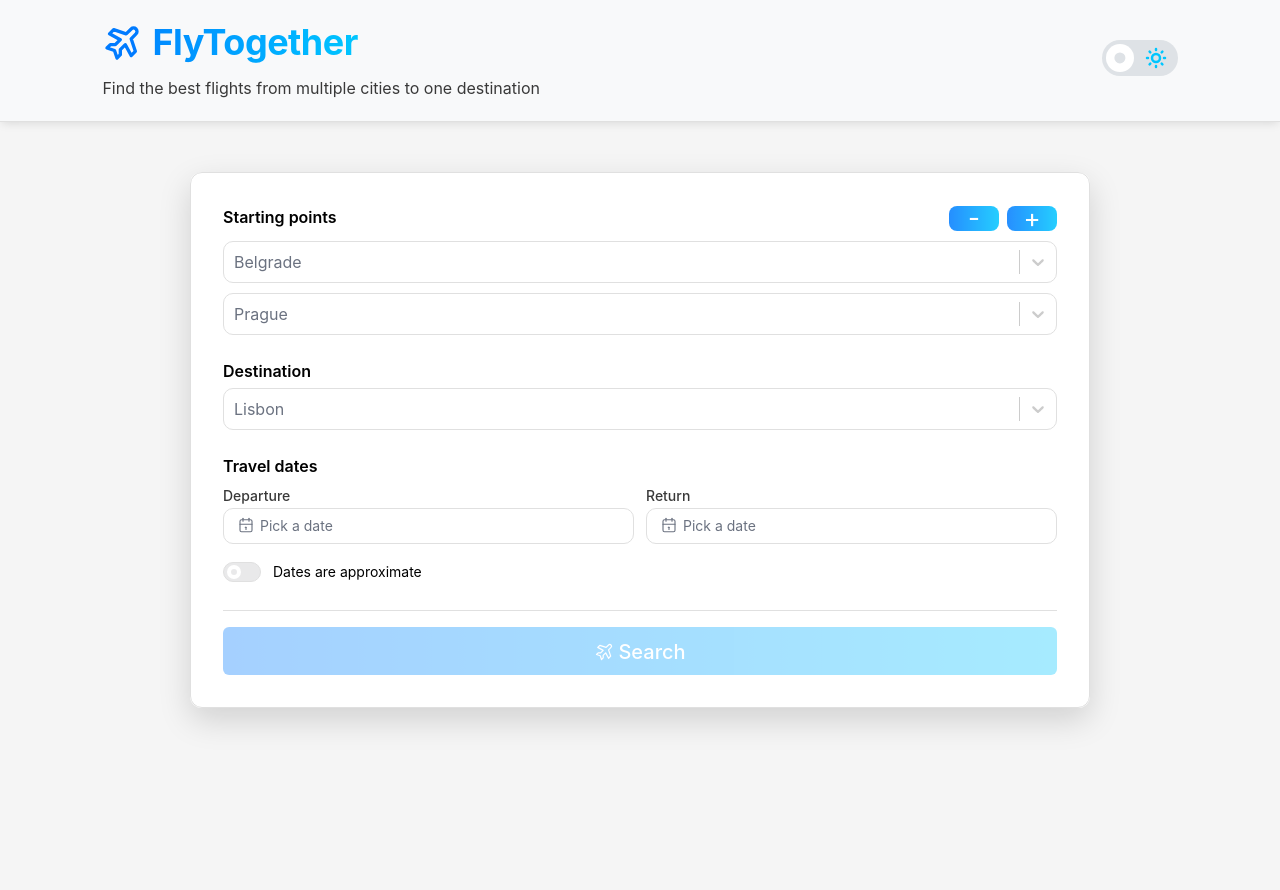
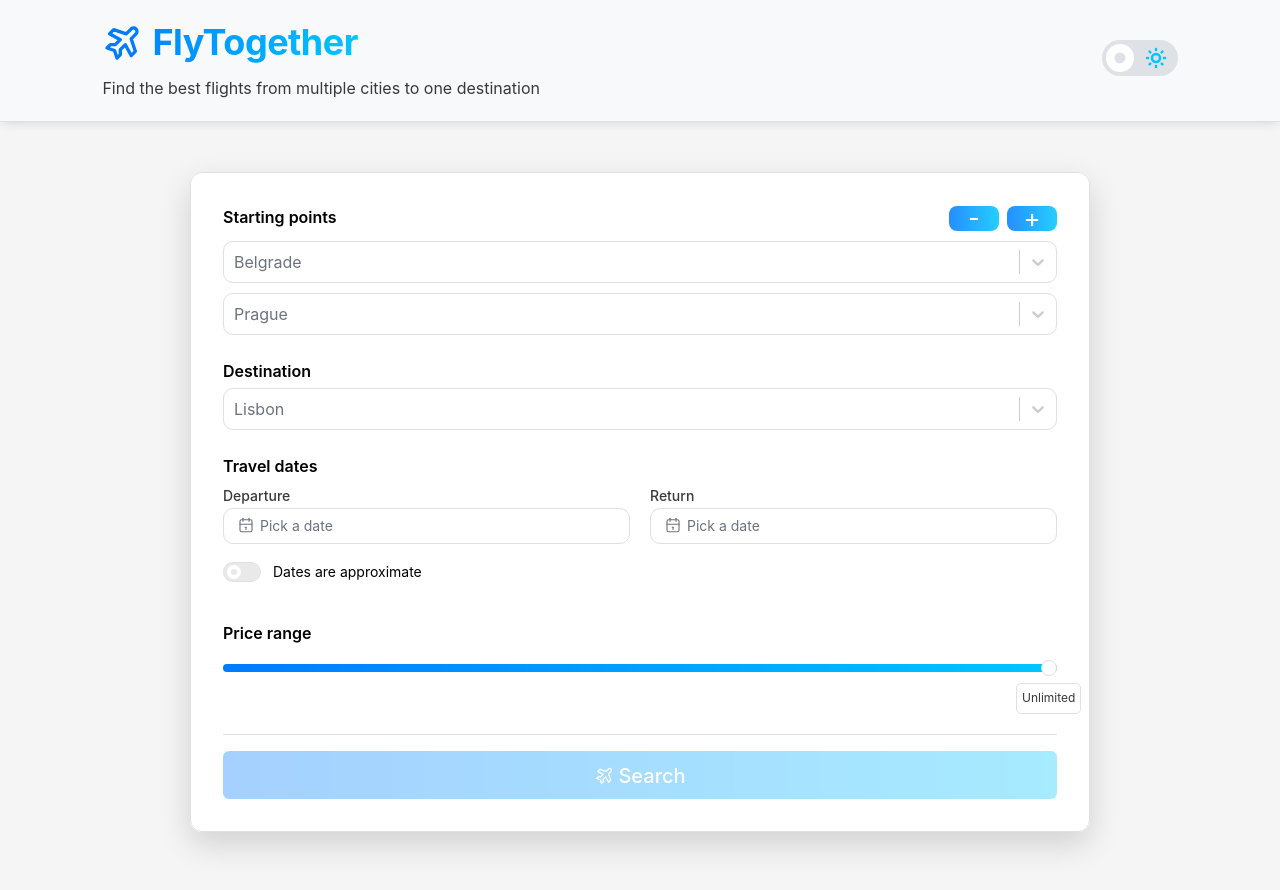
Before and after one commit to Piotr154/FlyTogether, a React (Vite) app in the folder client/: page / in a window 1280 px wide. Shown: the top 890 px of the page. Before the commit the page ends 808 px from the top, so only its background shows below. Built offline with nearby package versions, Linux system fonts and the light colour scheme.

Commit message:
Added price range slider, adjusted dates picker and removed dateErrorMessage

```diff
--- a/client/src/form-components/DateErrorMessage.jsx
+++ /dev/null
@@ -1,6 +0,0 @@
-export const DateErrorMessage = ({departureDate, returnDate }) => {
-    if (departureDate && returnDate && departureDate > returnDate) {
-        return <p className="error-message">Return date must be after departure date.</p>;
-    }
-    return null;
-}
--- a/client/src/form-components/DateField.jsx
+++ b/client/src/form-components/DateField.jsx
@@ -1,4 +1,3 @@
-import { DateErrorMessage } from './DateErrorMessage'
 import { DatePickerInput } from '@mantine/dates';
 import { IconCalendar } from '@tabler/icons-react';
 
@@ -21,13 +20,9 @@ export const DateField = ({id, label, value, onChange, today, departureDate, ret
         label={label}
         placeholder="Pick a date"
         value={value}
-        minDate = {today}
+        minDate = {(departureDate&&label==="Return")? departureDate : today}
         onChange={onChange}
         style={{ width: '100%' }}
-      />
-      <DateErrorMessage
-        departureDate={departureDate}
-        returnDate={returnDate}
       />
     </div>
   );
--- a/client/src/form-components/Form.jsx
+++ b/client/src/form-components/Form.jsx
@@ -5,6 +5,7 @@ import { GroupSizeButton } from './GroupSizeButton'
 import { IconPlaneTilt } from '@tabler/icons-react';
 import { Loader, Switch } from '@mantine/core';
 import { AnimatePresence, motion } from "motion/react";
+import { PriceRangeSlider } from './PriceRangeSlider';
 import '../styles/Form.css'
 
 const today = new Date();
@@ -41,6 +42,7 @@ export const Form = ({ onSubmitData, isSearching }) => {
   const [departureDate, setDepartureDate] = useState(null);
   const [returnDate, setReturnDate] = useState(null);
   const [strictDate, setStrictDate] = useState(true);
+  const [priceRange, setPriceRange] = useState(5000);
   const [placeholderOrigin, setPlaceholderOrigin] = useState(() => Array.from({ length: groupSize }, () => randomCity()));
   const [placeholderDestination, setPlaceholderDestination] = useState(randomCity());
 
@@ -139,8 +141,7 @@ export const Form = ({ onSubmitData, isSearching }) => {
     origin.some(city => city.length === 0) ||
     destination.length === 0 ||
     departureDate === null ||
-    returnDate === null ||
-    normalizeDate(departureDate) > normalizeDate(returnDate)
+    returnDate === null
   );
 
   return (
@@ -210,7 +211,7 @@ export const Form = ({ onSubmitData, isSearching }) => {
         {/* Travel Dates */}
         <div>
            <label className="search-form__label">Travel dates</label>
-           <div style={{ display: 'flex', gap: '12px' }}>
+           <div className="search-form__dates-area">
               <DateField
                 id="departure-date"
                 label="Departure"
@@ -257,6 +258,13 @@ export const Form = ({ onSubmitData, isSearching }) => {
             {strictDate ? null : <span className ="date-margin-info">±3 days flexibility</span>}
            </div>
         </div>
+        <div className="search-form__price-range-area">
+          <label className="search-form__label">Price range</label>
+          <PriceRangeSlider
+            value={priceRange}
+            setFunction={setPriceRange}
+          />
+        </div>
 
         <div className="search-form__actions">
           <button
--- /dev/null
+++ b/client/src/form-components/PriceRangeSlider.jsx
@@ -0,0 +1,73 @@
+import { Slider } from '@mantine/core';
+
+export const PriceRangeSlider = ({ value, setFunction }) => {
+
+    const minValue = 10;
+    const maxValue = 2000;
+    const splitPoint = 300;
+
+    const scaleValue = (percentage) => {
+        let price;
+        let step;
+        if (percentage <= 50) {
+            price = (percentage / 50) * splitPoint;
+            step = 5;
+        } else {
+            const t = (percentage - 50) / 50;
+            price = splitPoint + (maxValue - splitPoint) * t;
+            step = 20;
+        }
+        if (price < minValue) price = minValue;
+        return Math.round(price / step) * step;
+    };
+
+    const unwrapValue = (price) => {
+        if (price <= 0) return 0;
+        if (price >= maxValue) return 100;
+        if (price <= splitPoint) {
+            return (price / splitPoint) * 50;
+        }
+        return 50 + ((price - splitPoint) / (maxValue - splitPoint)) * 50;
+    };
+
+    return (
+        <div>
+            <Slider
+                step={0.1}
+                min={0}
+                max={100}
+                value={unwrapValue(value)}
+                onChange={(val) => setFunction(scaleValue(val))}
+                label={(val) => {
+                    const price = scaleValue(val);
+                    return price >= maxValue ? 'Unlimited' : `${price} $`;
+                }}
+                labelAlwaysOn={true}
+                marks={[]}
+                styles={{
+                    label: {
+                        transform: 'translateZ(0)',
+                        willChange: 'left, transform',
+                        top: 'auto',
+                        bottom: "-38px",
+                        backfaceVisibility: 'hidden',
+                        color: 'var(--app-text-secondary)',
+                        backgroundColor: 'var(--app-input-bg)',
+                        outline: '0.5px solid var(--app-border-color)',
+                        transition: 'background-color 0.3s ease-in-out, outline-color 0.3s ease-in-out',
+                        pointerEvents: 'auto',
+                        cursor: 'grab',
+                        userSelect: 'none',
+                    },
+                    bar: { background: "var(--app-accent-gradient)" },
+                    thumb: {
+                        transition: 'border-color 0.3s ease-in-out',
+                        border: "1px solid var(--app-border-color)",
+                        backgroundColor: '#fff' ,
+                        cursor: 'grab'
+                    }
+                }}
+            />
+        </div>
+    )
+}
--- a/client/src/styles/Form.css
+++ b/client/src/styles/Form.css
@@ -101,6 +101,12 @@
   color: var(--app-text-placeholder);
 }
 
+.search-form__dates-area{
+  display: flex;
+  flex-direction: row;
+  gap: 20px;
+}
+
 .date-field {
   position: relative;
   width: 100%;
@@ -186,6 +192,13 @@
   left: 0;
 }
 
+.search-form__price-range-area{
+  margin: 15px 0 30px;
+  display: flex;
+  flex-direction: column;
+  gap: 10px;
+}
+
 .search-form__actions {
   display: flex;
   justify-content: flex-end;
--- a/client/src/styles/index.css
+++ b/client/src/styles/index.css
@@ -17,7 +17,7 @@
   --mantine-color-body: var(--app-bg-body);
   --app-calendar-hover: #f7f7f7;
   --app-calendar-bg: white;
-  --app-calendar-selected: rgba(0, 200, 255, 0.55);
+  --app-calendar-selected: rgba(0, 200, 255, 0.35);
   --app-calendar-weekend-color: rgb(220, 0, 0);
   --app-date-toggle-bg: #E9E9EA;
 }
```
